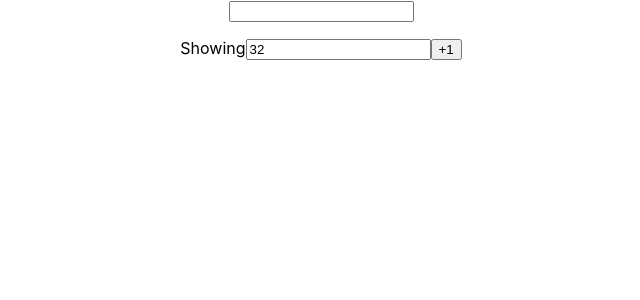
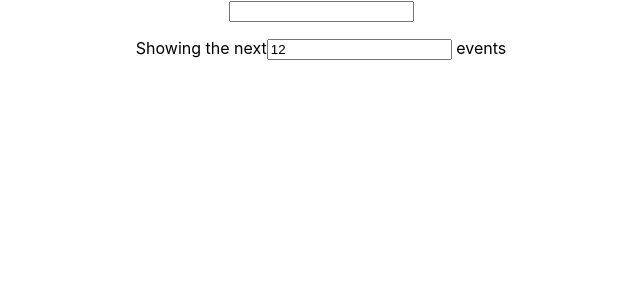
Before and after one commit to cgobbet/meetup-app, a React (Create React App) app: page / in a window 1280 px wide. Shown: the top 300 px of the page, without its empty margins (319-959 px from the left). Built offline with nearby package versions, Linux system fonts and the light colour scheme.

Commit message:
Re-write of NumberOfEvents
Re-write to make suggestions work while user is typing the city

```diff
--- a/src/NumberOfEvents.js
+++ b/src/NumberOfEvents.js
@@ -1,27 +1,25 @@
-import React, { Component } from "react";
+import React, { Component } from 'react';
 
 class NumberOfEvents extends Component {
   state = {
-    amount: 32,
-  }
+    amount: 12 //defines default amount of events displayed
+  };
 
-  onClick = () => {
-    this.setState({
-      amount: this.state.amount + 1
-    })
-  }
+  handleInputChanged = event => {
+    const value = event.target.value;
+    this.setState({ amount: value });//changes state and defines amount of events displayed
+  };
 
   render() {
     return (
-      <div className='NumberOfEvents'>
-        <span>Showing</span>
+      <div className="NumberOfEvents">Showing the next
         <input
-          type='text'
-          className='city'
+          type="text"
+          className="eventsDisplayed"
+          placeholder="Set number of events shown"
           value={this.state.amount}
-          onChange={event => this.onClick(event)}
-        />
-        <button onClick={this.onClick}>+1</button>
+          onChange={this.handleInputChanged}
+        /> events
       </div>
     );
   }
@@ -29,4 +27,7 @@ class NumberOfEvents extends Component {
 
 export default NumberOfEvents;
 
-// line 22: "onChange" handler added to input to make company to "Value"
+//15: determines text box name in the tests
+//18: determines the actual number of events to be events displayed
+//20: exhibits the default number of events events displayed
+//21: activates handleInputChanged function on change
```
